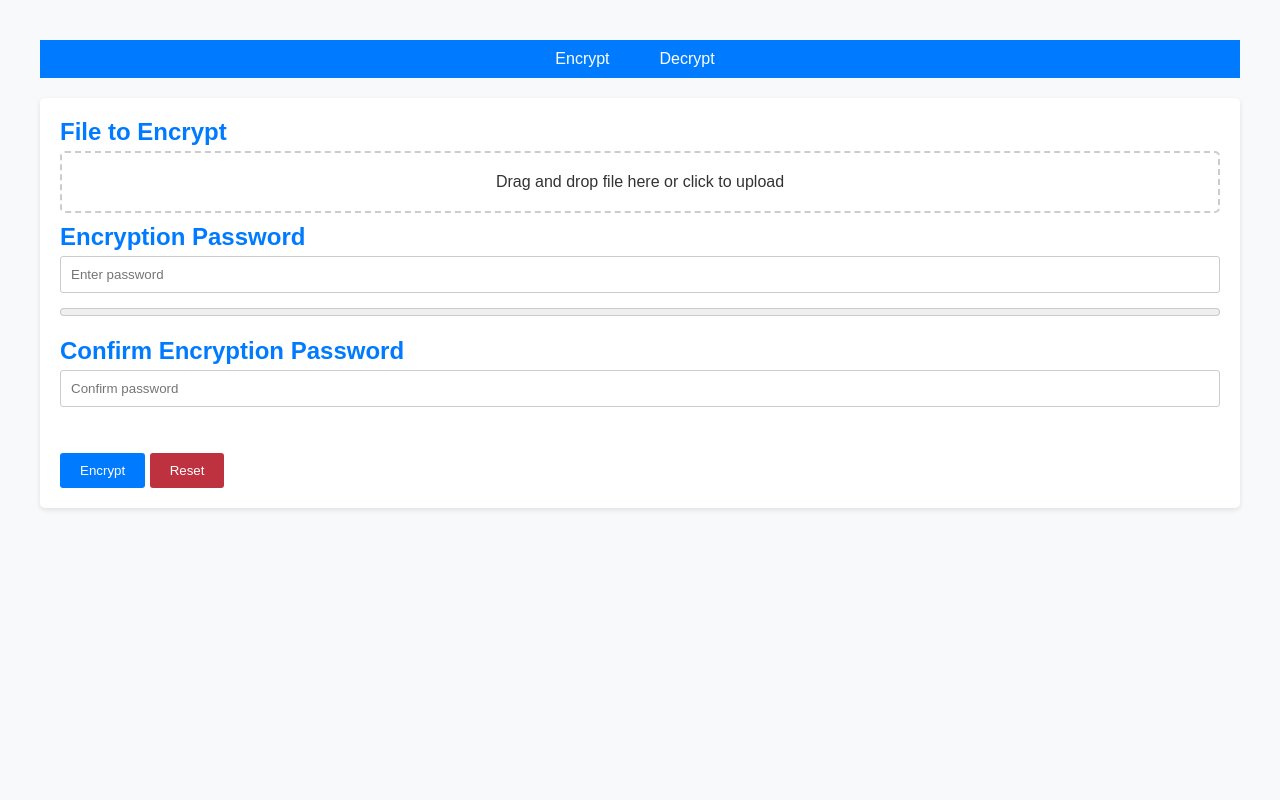
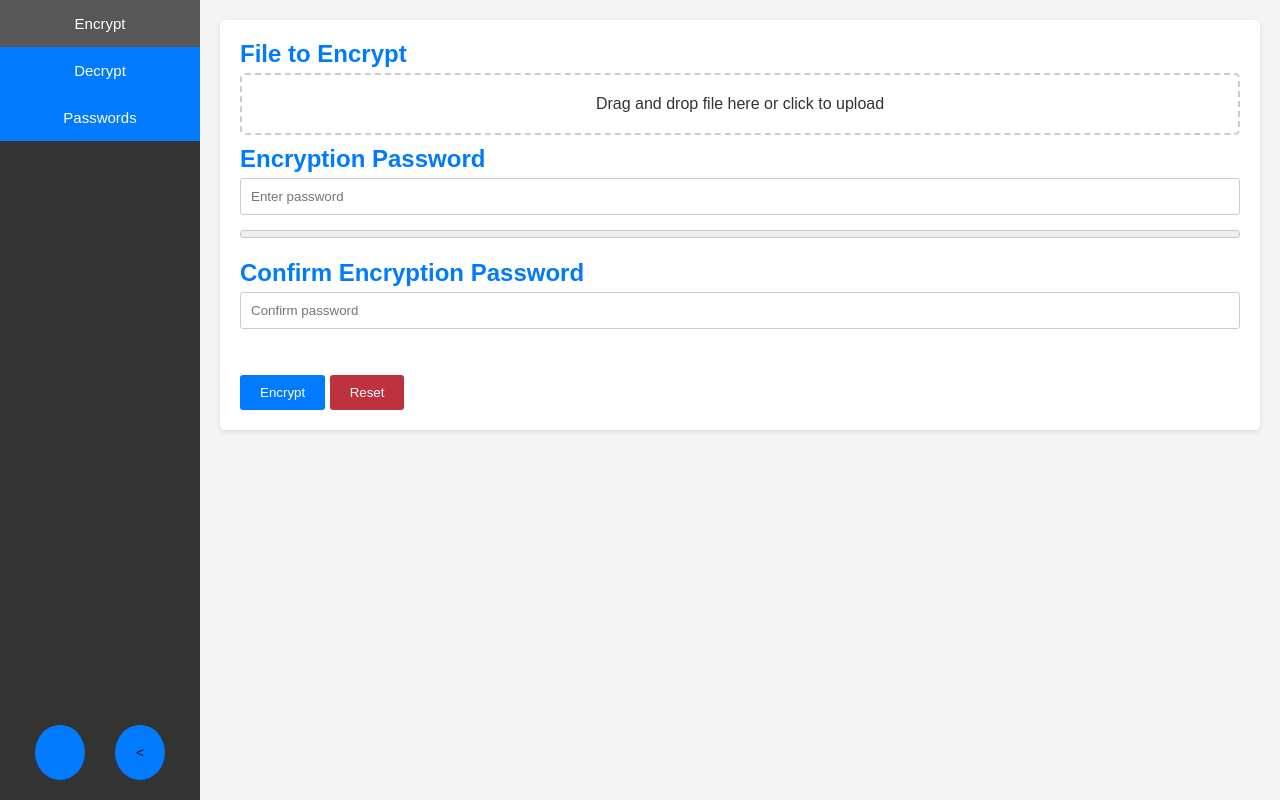
Before and after one commit to Carson-Spaniel/Encryption_Site, a Django app: page / in a window 1280 px wide. Run offline with Django 4.2, Linux system fonts and the light colour scheme.

Commit message:
styling main page. changing electron loocks

```diff
--- a/Encryption_App/static/styles.css
+++ b/Encryption_App/static/styles.css
@@ -1,10 +1,8 @@
 body {
     font-family: Arial, sans-serif;
-    margin: 20px auto;
-    padding: 20px;
-    background-color: #f8f9fa;
+    margin: 0;
+    background-color: #f4f4f4;
     color: #333;
-    max-width: 1200px;
 }
 
 h1, h2 {
@@ -117,10 +115,6 @@ embed{
     margin: 10px auto;
 }
 
-nav {
-    margin-bottom: 20px;
-}
-
 nav ul {
     list-style-type: none;
     padding: 0;
@@ -128,24 +122,158 @@ nav ul {
     display: flex;
     justify-content: center;
     background-color: #007bff;
-}
-
-nav ul li {
-    margin-right: 10px;
-}
-
-nav ul li a {
-    color: #fff;
-    text-decoration: none;
-    padding: 10px 20px;
-    border-radius: 3px;
-    display: inline-block;
-}
-
-nav ul li a:hover {
-    background-color: #0056b3;
+    flex-direction: column;
 }
 
 meter{
     width: 100%;
 }
+
+.container {
+    display: flex;
+    min-height: 100vh;
+}
+
+nav {
+    width: 200px;
+    background-color: #333;
+    color: white;
+    display: flex;
+    flex-direction: column;
+    justify-content: space-between;
+    transition: all 0.3s;
+}
+
+nav ul li {
+    text-align: center;
+    margin: 0;
+}
+
+nav ul li button{
+    width: 100%;
+}
+
+nav ul li a, nav ul li button {
+    display: block;
+    color: white;
+    text-decoration: none;
+    padding: 15px;
+    transition: background-color 0.3s;
+    background: transparent;
+    border: none;
+    font-size: 15px;
+}
+
+nav ul li a:hover, nav ul li button:hover {
+    background-color: #575757;
+}
+
+.main {
+    flex: 1;
+    padding: 20px;
+    background-color: #f4f4f4;
+    margin: 0 auto;
+    max-width: 1200px;
+}
+
+body.dark-mode {
+    background-color: #2b2b2b;
+    color: #f4f4f4;
+}
+
+body.dark-mode h1, body.dark-mode h2 {
+    color: #1e90ff;
+}
+
+body.dark-mode form {
+    background-color: #444;
+    box-shadow: 0 2px 5px rgba(0, 0, 0, 0.5);
+}
+
+body.dark-mode input[type="password"],
+body.dark-mode input[type="file"] {
+    border: 1px solid #555;
+}
+
+body.dark-mode nav ul {
+    background-color: #444;
+}
+
+body.dark-mode nav ul li a:hover, body.dark-mode #themeToggle:hover {
+    background-color: #666;
+}
+
+body.dark-mode .drag-drop-box {
+    border-color: #1e90ff;
+}
+
+body.dark-mode #responseMessage.success {
+    background-color: #2e8b57;
+    color: #f4f4f4;
+}
+
+body.dark-mode #responseMessage.error, body.dark-mode .not-match {
+    background-color: #a52a2a;
+    color: #f4f4f4;
+}
+
+body.dark-mode nav {
+    background-color: #222;
+}
+
+body.dark-mode .main {
+    background-color: #2b2b2b;
+}
+
+.buttons button{
+    position: relative;
+    bottom: 0px;
+    background-color: #007bff;
+    border: none;
+    padding: 20px;
+    width: 50px;
+    aspect-ratio: 1;
+    border-radius: 50%;
+    transition: all 0.3s;
+    margin: 0 auto;
+}
+
+.buttons button:hover {
+    background-color: #575757;
+}
+
+.buttons{
+    display: flex;
+    justify-content: space-around;
+    padding: 20px;
+}
+
+.hiddenNavButtons{
+    display: none;
+}
+
+.hiddenNavButtons.hidden{
+    display: block;
+}
+
+.fullNavButtons.hidden{
+    display: none;
+}
+
+.buttons.hidden{
+    flex-direction: column;
+    padding: 0;
+    padding-top: 10px;
+    padding-bottom: 10px;
+    gap: 10px
+}
+
+.buttons.hidden button{
+    width: 30px;
+    transition: all 0.0s;
+}
+
+nav.hidden {
+    width: 50px;
+    transition: all 0.0s;
+}
--- a/Encryption_App/templates/base.html
+++ b/Encryption_App/templates/base.html
@@ -1,27 +1,99 @@
 {% load static %}
 <!DOCTYPE html>
-<html lang="en" >
+<html lang="en">
     <head>
         <title>{% block title %}{% endblock %}AES</title>
-
         <meta charset="UTF-8">
         <meta name="viewport" content="width=device-width, initial-scale=1.0">
         <link rel="stylesheet" type="text/css" href="{% static 'styles.css' %}">
     </head>
     <body>
-
+        <div class="container">
             <nav>
+                <div class="fullNavButtons">
                     <ul>
-                <!-- <li><a href="/login">Login</a></li> -->
                         <li><a href="/encrypt">Encrypt</a></li>
                         <li><a href="/decrypt">Decrypt</a></li>
+                        <li><a href="/decrypt">Passwords</a></li>
                     </ul>
+                </div>
+                <div class="hiddenNavButtons">
+                    <ul>
+                        <li><a href="/encrypt">E</a></li>
+                        <li><a href="/decrypt">D</a></li>
+                        <li><a href="/decrypt">P</a></li>
+                    </ul>
+                </div>
+                <div class="buttons">
+                    <button id="themeToggle"></button>
+                    <button id="hideNav"><</button>
+                </div>
+
             </nav>
-
             <main class="main">
                 {% block content %}{% endblock %}
             </main>
-
+        </div>
         <script src="{% static 'script.js' %}"></script>
     </body>
+    <script>
+        document.addEventListener("DOMContentLoaded", () => {
+            const navToggle = document.getElementById("hideNav");
+            const nav = document.querySelector("nav");
+            const bottomButtons = document.querySelector(".buttons");
+            const hiddenButtons = document.querySelector(".hiddenNavButtons");
+            const fullButtons = document.querySelector(".fullNavButtons");
+            const themeToggle = document.getElementById("themeToggle");
+
+            // Check the cookie for the nav state
+            const navState = getCookie("navState") || "shown";
+            if (navState === "hidden") {
+                nav.classList.add("hidden");
+                navToggle.classList.add("hidden");
+                bottomButtons.classList.add("hidden");
+                hiddenButtons.classList.add("hidden");
+                fullButtons.classList.add("hidden");
+            }
+
+            navToggle.addEventListener("click", () => {
+                const isHidden = nav.classList.toggle("hidden");
+                navToggle.classList.toggle("hidden");
+                bottomButtons.classList.toggle("hidden");
+                hiddenButtons.classList.toggle("hidden");
+                fullButtons.classList.toggle("hidden");
+
+                setCookie("navState", isHidden ? "hidden" : "shown", 30);
+            });
+
+            // Check the cookie for the theme state
+            const currentTheme = getCookie("theme") || "light";
+            if (currentTheme === "dark") {
+                document.body.classList.add("dark-mode");
+            }
+
+            themeToggle.addEventListener("click", () => {
+                document.body.classList.toggle("dark-mode");
+                const newTheme = document.body.classList.contains("dark-mode") ? "dark" : "light";
+                setCookie("theme", newTheme, 30);
+            });
+
+            function setCookie(name, value, days) {
+                const d = new Date();
+                d.setTime(d.getTime() + (days * 24 * 60 * 60 * 1000));
+                const expires = "expires=" + d.toUTCString();
+                document.cookie = `${name}=${value};${expires};path=/`;
+            }
+
+            function getCookie(name) {
+                const nameEQ = name + "=";
+                const ca = document.cookie.split(';');
+                for (let i = 0; i < ca.length; i++) {
+                    let c = ca[i];
+                    while (c.charAt(0) === ' ') c = c.substring(1, c.length);
+                    if (c.indexOf(nameEQ) === 0) return c.substring(nameEQ.length, c.length);
+                }
+                return null;
+            }
+        });
+    </script>
 </html>
--- a/manage.py
+++ b/manage.py
@@ -17,7 +17,6 @@ def main():
             "forget to activate a virtual environment?"
         ) from exc
     webbrowser.open('http://localhost:8000/')
-    print(sys.argv)
     execute_from_command_line(sys.argv)
 
 
```
Also changed, not shown: ElectronApp/main.js (+39 -23 lines), ElectronApp/splash.html (added, +44 -0 lines). Lines whose indentation alone changed are shown as unchanged.
